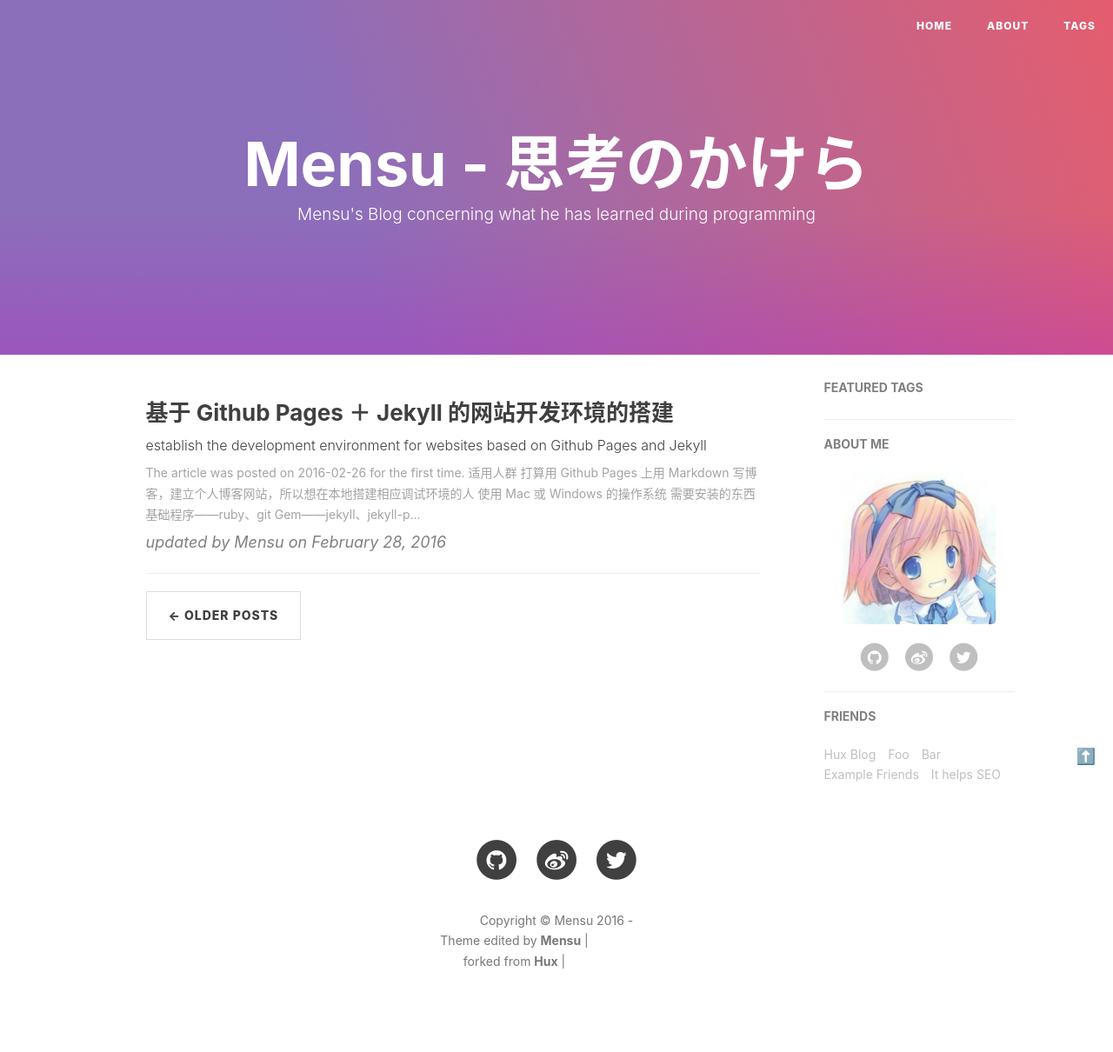
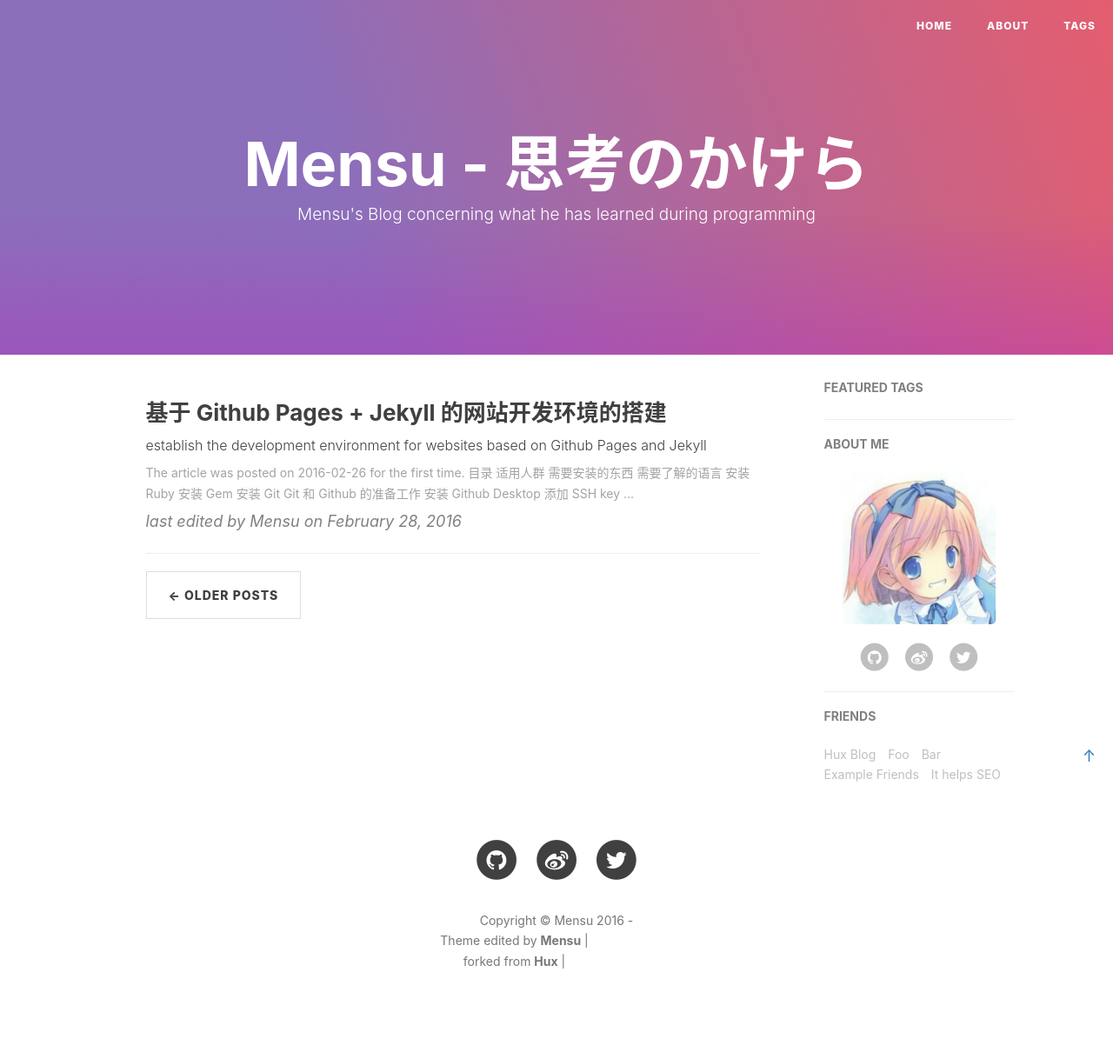
Before and after one commit to Mensu/mensu.github.io, a Jekyll site: the page built from index.html, in a window 1280 px wide. Shown: the whole page at 87% size. Built offline with Jekyll 4.4.1, drawn with Linux system fonts in a browser that asks for light colours; nearby versions of some CDN libraries; the list of posts is cut into pages by our own code; comment, search, counter and statistics services are not loaded; grey boxes are pictures that could not be loaded.

Commit message:
"last edited"; new windows to open links
updated → last edited; make links in posts opened in a new window when
clicked on

````diff
--- a/_includes/nav.html
+++ b/_includes/nav.html
@@ -37,7 +37,7 @@
 </nav>
 
 <div class="go-top">
-<a class="navbar-brand" href="#">⬆️</a>
+<a class="navbar-brand" href="#">↑</a>
 </div>
 
 <script>
--- a/_layouts/post.html
+++ b/_layouts/post.html
@@ -23,7 +23,7 @@
         {% comment %} if page.subtitle {% endcomment %}
         <h2 class="subheading">{{ page.subtitle }}</h2>
         {% comment %} endif {% endcomment %}
-        <span class="meta">updated by {% if page.author %}{{ page.author }}{% else %}{{ site.title }}{% endif %} on {{ page.update-date | date: "%B %-d, %Y" }}</span>
+        <span class="meta">last edited by {% if page.author %}{{ page.author }}{% else %}{{ site.title }}{% endif %} on {{ page.update-date | date: "%B %-d, %Y" }}</span>
       </div>
     </div>
   </div>
--- a/_posts/2016-02-26-establish-development-environment-for-website-based-on-Github-Pages-and-Jekyll.md
+++ b/_posts/2016-02-26-establish-development-environment-for-website-based-on-Github-Pages-and-Jekyll.md
@@ -1,6 +1,6 @@
 ---
 layout: post
-title: "基于 Github Pages ＋ Jekyll 的网站开发环境的搭建"
+title: "基于 Github Pages + Jekyll 的网站开发环境的搭建"
 description: "自己搭建本网站时的经验"
 subtitle: "establish the development environment for websites based on Github Pages and Jekyll"
 create-date: 2016-02-26
@@ -8,14 +8,29 @@
 header-img: ""
 author: "Mensu"
 tags:
-    - 经验
+    - 搭建开发环境
 ---
 
-The article was posted on <i>{{ page.create-date | date: "%Y-%m-%-d" }}</i> for the first time.
+> The article was posted on **{{ page.create-date | date: "%Y-%m-%-d" }}** for the first time.
+
+# 目录
+
+1. [适用人群](#section-1)
+2. [需要安装的东西](#section-2)
+3. [需要了解的语言](#section-3)
+4. [安装 Ruby](#ruby)
+5. [安装 Gem](#gem)
+6. [安装 Git](#git)
+7. [Git 和 Github 的准备工作](#git--github-)
+   1. [安装 Github Desktop](#github-desktop)
+   2. [添加 SSH key](#ssh-key)
+8. [进入调试环境](#seciton-4)
+9. [kramdown 语法](#kramdown)
+10. [Liquid 常用语法](#liquid)
 
 # 适用人群
 
-- 打算用 [Github Pages](https://pages.github.com) 上用 Markdown 写博客，建立个人博客网站，所以想在本地搭建相应调试环境的人
+- 打算在 [Github Pages](https://pages.github.com){:target="_blank"} 上用 Markdown 写博客，建立个人博客网站，所以想在本地搭建相应调试环境的人
 - 使用 Mac 或 Windows 的操作系统
 
 # 需要安装的东西
@@ -39,20 +54,20 @@
 
 Windows 上：
 
-- 到 [rubyinstaller.org](http://rubyinstaller.org) 下载安装包（可能被封了）。也可以自行在网上找安装包
+- 到 [rubyinstaller.org](http://rubyinstaller.org){:target="_blank"} 下载安装包（可能被封了）。也可以自行在网上找安装包
 - 安装时最好选中 “Add Ruby executables to your PATH”：
 
 ![add Ruby executables to the user environment variable Path](http://7xrahq.com1.z0.glb.clouddn.com/establish-development-environment-add-Ruby%20executables-to-the-user-environment-variable-Path.png)
 
 或添加以下路径到环境变量 Path 中（注意换成自己安装时选的安装目录）
 
-~~~
+~~~plain
 C:\Ruby22-x64\bin
 ~~~
 
 安装完成后，打开 cmd / 终端，就能直接输入 Ruby 命令了
 
-**注意**，中国用户最好使用淘宝提供的 Gems 镜像源，参见 [ruby.taobao.org](https://ruby.taobao.org) ，否则待会儿安装 Gem 时可能会出现
+**注意**，在中国最好使用淘宝提供的 Gems 镜像源，参见 [ruby.taobao.org](https://ruby.taobao.org){:target="_blank"} ，否则待会儿安装 Gem 时可能会出现
 
 > ERROR:  While executing gem ... (Gem::RemoteFetcher::FetchError)
 &nbsp;&nbsp;&nbsp;&nbsp;Errno::ECONNRESET: An existing connection was forcibly closed by the remote host. - SSL_connect (https://api.rubygems.org/quick/Marshal.4.8/jekyll-3.1.2.gemspec.rz)
@@ -61,7 +76,7 @@
 
 解决方法，简单来说，就是输入这句然后回车
 
-~~~
+~~~ruby
 gem sources --add https://ruby.taobao.org/ --remove https://rubygems.org/
 ~~~
 
@@ -79,7 +94,7 @@
 Mac 上和 Windows 上的安装命令大同小异
 Mac 上是在 `$` 后面输入 `sudo 命令`（回车后还要输 Mac 的密码，密码不回显，输完回车即可）：
 
-~~~
+~~~ruby
 ...$ sudo gem install jekyll
 ~~~
 
@@ -87,29 +102,29 @@
 
 Windows 上直接：
 
-~~~
+~~~ruby
 ...>gem install jekyll
 ~~~
 
 ![gem install jekyll in Windows](http://7xrahq.com1.z0.glb.clouddn.com/establish-development-environment-gem-install-jekyll-in-Windows.png)
 
-安装所需的 2 个 Gem ，用的是下面的命令（再按照不同平台修改）
+安装所需的 2 个 Gem ，用的是下面的命令（Mac 上要加`sudo`，下同）
 
-~~~
+~~~ruby
 gem install jekyll jekyll-paginate
 ~~~
 
-![gem install jekyll jekyll-paginate in Windows](http://7xrahq.com1.z0.glb.clouddn.com/establish-development-environment-gem-install-jekyll-jekyll-paginate-in-Windows.png)
+![gem install jekyll jekyll-paginate in Windows](http://7xrahq.com1.z0.glb.clouddn.com/establish-development-environment-gem-install-jekyll-and-jekyll-paginate-in-Windows.png)
 
 - jekyll 是用来依照模板生成网站的，是 Github Pages 的基础
-- jekyll-paginate 是 paginate 属性用的，可以用来生成博客文章的预览
+- jekyll-paginate 是 paginate 属性用的，可以用来显示文章列表、文章摘要
 
 # 安装 Git
 
-- 到 [git-scm.com/download](http://git-scm.com/download) 下载 Git 安装包并安装
+- 到 [git-scm.com/download](http://git-scm.com/download){:target="_blank"} 下载 Git 安装包并安装
 - Windows 上还要将以下路径加入环境变量 Path 中（注意换成自己安装时选的安装目录）
 
-~~~
+~~~plain
 C:\Program Files\Git\bin
 C:\Program Files\Git\mingw64\libexec\git-core
 ~~~
@@ -118,13 +133,13 @@
 
 # Git 和 Github 的准备工作
 
-我们可以用 Git 命令来操作，也可以用 Github 的图形化界面。我比较懒，选后者。
+我们可以用 Git 命令来操作，也可以用 Github Desktop 的图形化界面。我比较懒，选后者。
 
 ## 安装 Github Desktop
 
 Mac 下：
 
-- 在 [Github Pages](https://pages.github.com) 中的 “What git client are you using?” 下选择 “I don't know”，下面就会出现下载按钮，下载完安装即可
+- 在 [Github Pages](https://pages.github.com){:target="_blank"} 中的 “What git client are you using?” 下选择 “I don't know”，下面就会出现下载按钮，下载完安装即可
 
 ![get download button of Github Desktop for Mac](http://7xrahq.com1.z0.glb.clouddn.com/establish-development-environment-get-download-button-of-Github-Desktop-for-Mac.png)
 
@@ -138,21 +153,21 @@
 
 如果使用的是 Github Desktop，这一步就可以省略了。参见
 
-1. [Generating a new SSH key and adding it to the ssh-agent](https://help.github.com/articles/generating-a-new-ssh-key-and-adding-it-to-the-ssh-agent)
-2. [Adding a new SSH key to your GitHub account](https://help.github.com/articles/adding-a-new-ssh-key-to-your-github-account)
+1. [Generating a new SSH key and adding it to the ssh-agent](https://help.github.com/articles/generating-a-new-ssh-key-and-adding-it-to-the-ssh-agent){:target="_blank"}
+2. [Adding a new SSH key to your GitHub account](https://help.github.com/articles/adding-a-new-ssh-key-to-your-github-account){:target="_blank"}
 
 简单来说，首先要先有个 Github 账号，记住注册时用的用户名和邮箱
 
-在 Git Bash / 终端 下输入（Windows下右键-粘贴）
+在 **Git Bash** / 终端 下输入（在 Windows 下粘贴要 右键-粘贴）
 
-~~~
+~~~git
 git config --global user.name "Github 用户名"
 git config --global user.email "注册 Github 时用的邮箱"
 ~~~
 
 接下来生成 SSH key
 
-~~~
+~~~plain
 ssh-keygen -t rsa -b 4096 -C "注册 Github 时用的邮箱"
 ~~~
 
@@ -167,7 +182,7 @@
 接着，将 SSH key 复制到剪贴板：打开 cmd / 终端，
 Mac 上输入
 
-~~~
+~~~plain
 pbcopy < ~/.ssh/id_rsa.pub
 ~~~
 
@@ -175,7 +190,7 @@
 
 Windows 上输入
 
-~~~
+~~~plain
 clip < %userprofile%\.ssh\id_rsa.pub
 ~~~
 
@@ -188,32 +203,36 @@
 
 ![copy SSH key to clipborad in Windows manually](http://7xrahq.com1.z0.glb.clouddn.com/establish-development-environment-copy-SSH-key-to-clipborad-in-Windows-manually.png)
 
-最后上 [Github 设置](https://github.com/settings/ssh)，在 Settings - SSH keys 页面中，点击 New SSH key，添加剪贴板里的内容即可
+最后上 [Github 设置](https://github.com/settings/ssh){:target="_blank"}，在 Settings - SSH keys 页面中，点击 New SSH key，添加剪贴板里的内容即可
 
 ![add SSH key on Github Settings](http://7xrahq.com1.z0.glb.clouddn.com/establish-development-environment-settings.png)
 
 # 进入调试环境
 
-打开 cmd / 终端，用 cd 命令等方式访问网站文件所在的本地文件夹，输入
+首先，要确保有一个名为 用户名.github.io 的 repository 。可以 fork 别人的网站，也可以自己建一个。记得把它 clone 到本地
 
-~~~
+然后打开 cmd / 终端，用 cd 命令等方式访问这个本地文件夹，输入
+
+~~~ruby
 git checkout master
 jekyll serve
 ~~~
 
-即可通过在浏览器访问 localhost:4000 来访问我们的网站了。master 可以换成其他 branch 的名字。如果是使用 master 这个 branch，可以不输 `git checkout master` ，直接 `jekyll serve`
+即可通过在浏览器访问 localhost:4000 来访问我们的网站了。master 可以换成其他分支（branch）的名字。如果是使用 master 这个分支，可以不 `git checkout master` ，直接 `jekyll serve`
 
 ![jekyll serve](http://7xrahq.com1.z0.glb.clouddn.com/establish-development-environment-jekyll-serve.png)
 
 # kramdown 语法
 
-参见 [kramdown.gettalong.org/syntax.html](http://kramdown.gettalong.org/syntax.html)
+参见 [kramdown.gettalong.org/syntax.html](http://kramdown.gettalong.org/syntax.html){:target="_blank"}
 
 和一般的 Markdown 相比，主要有以下几点需要注意：
 
-- kramdown 中代码块必须使用三个波浪号
+- kramdown 中代码块必须使用三个波浪号 `~~~`，而且 `~~~` 上面要空一行
 
-~~~
+~~~markdown
+...其他文字
+
  ~~~
  高亮的代码块
  ~~~
@@ -221,7 +240,7 @@
 
 不识别三个反引号
 
-~~~
+~~~markdown
  ```
  代码块无法高亮
  ```
@@ -229,29 +248,37 @@
 
 行内代码用两个反引号
 
-~~~
+~~~markdown
 `行内代码`
 ~~~
 
-因为 rouge 语法高亮是等到页面加载完以后才进行的，所以希望页面一打开就有一点高亮效果的话，建议在 \<head\> 标签中加入
+因为 rouge 语法高亮不是在一开始就进行的，所以希望页面一打开就有一点高亮效果的话，建议在 \<head\> 标签中加入
 
-~~~
+~~~html
 <link rel="stylesheet" href="/css/syntax.css">
 ~~~
 
-其中的 css 文件来源于 [syntax.css](https://github.com/mojombo/tpw/blob/master/css/syntax.css)
-另外参见 [修改 syntax.css](http://stackoverflow.com/questions/11093233/how-to-support-scrolling-when-using-pygments-with-jekyll)
+其中的 css 文件来源于 [syntax.css](https://github.com/mojombo/tpw/blob/master/css/syntax.css){:target="_blank"}
+另外参见 [修改 syntax.css](http://stackoverflow.com/questions/11093233/how-to-support-scrolling-when-using-pygments-with-jekyll){:target="_blank"}
+
+- 引用：`>` 上面要空一行
+
+~~~markdown
+...其他文字
+
+>quote
+~~~
 
 - 标题：#空格标题内容
 
-~~~
+~~~markdown
 # h1
 ## h2
 ~~~
 
 - 换行：空开一行或者在上一行的末尾加两个空格，两种方式效果不同
 
-~~~
+~~~markdown
 the first line
 
 a second line
@@ -262,13 +289,19 @@
 a second line
 ~~~
 
+- 链接：在链接后面加 `{:target="_blank"}` 实现从新窗口打开链接
+
+~~~markdown
+![a link](http://google.com){:target="_blank"}
+~~~
+
 - 没有 [TOC]
 
 # Liquid 常用语法
 
-Jekyll 这玩意用到了 Liquid 的语法（用大括号围起来的语句），可以制作网页的模板
+Jekyll 这玩意用到了 Liquid（用大括号围起来的语句），可以制作网页的模板
 
-具体参见 [Jekyll 官方文档](https://jekyllrb.com/docs/home/) 和 [Liquid 官方文档](https://github.com/Shopify/liquid/wiki/Liquid-for-Designers)
+具体参见 [Jekyll 官方文档](https://jekyllrb.com/docs/home/){:target="_blank"} 和 [Liquid 官方文档](https://github.com/Shopify/liquid/wiki/Liquid-for-Designers){:target="_blank"}
 
 在 Liquid 中，`{% raw %}{% xx %}{% endraw %}` 用来实现一些功能，如 `{% raw %}{% assign x = site.title %}{% endraw %}`；而 `{% raw %}{{ xxx }}{% endraw %}` 相当于 print xxx
 
@@ -276,7 +309,7 @@
 
 - _includes 文件夹：配合 `{% raw %}{% include xx %}{% endraw %}` 语句（像 C 里的 #include ），例如
 
-~~~
+~~~html
 <!-- /index.html 中 -->
 <html>
   {% raw %}{% include index-head.html %}{% endraw %}
@@ -348,7 +381,7 @@
 
 最终生成的 article1.html 是
 
-~~~
+~~~html
 <html>
   <head>
     ...
@@ -377,7 +410,7 @@
 
 html 或 md 文件可以定义局部变量。局部变量放在两个`---`之间，例如 md 文件最上方可以设置所使用的 layout 以及 title 局部变量
 
-~~~
+~~~markdown
 ---
 layout: post-A
 title: My first Article
@@ -391,7 +424,7 @@
 
 局部变量 title 通过 `page.title` 访问
 
-~~~
+~~~html
 <!-- /_layouts/post-A.html 中 -->
 <html>
   <head>
@@ -412,7 +445,7 @@
 
 设置：
 
-~~~
+~~~yaml
 title: My Blog
 ~~~
 
@@ -420,7 +453,7 @@
 
 设置：
 
-~~~
+~~~yaml
 authors:
   - Mensu:
       - name: Mensu
@@ -433,7 +466,7 @@
 
 数据结构，通过 `site.authors.Mensu.name` 得到 "Mensu"。或者在 for 循环
 
-~~~
+~~~liquid
 {% raw %}{% for item in site.authors.Mensu %}
   {{ item.email }}
 {% endfor %}{% endraw %}
@@ -441,11 +474,11 @@
 
 中，通过 `item.email` 获得 "yxshw55@qq.com"
 
-具体参见 [jekyllrb.com/docs/variables](https://jekyllrb.com/docs/variables/)
+具体参见 [jekyllrb.com/docs/variables](https://jekyllrb.com/docs/variables/){:target="_blank"}
 
 此外，还有一些推荐设置
 
-~~~
+~~~yaml
 markdown: kramdown
 kramdown:
   input: GFM
@@ -456,9 +489,9 @@
 第三行 `input: GFM` 指定使用 Github Flavored Markdown
 第四行 `syntax_highlighter: rouge` 指定使用 Github 默认的语法高亮器
 
-~~~
+~~~yaml
 gems: [jekyll-paginate]
 paginate: 5
 ~~~
 
-用 paginate 可以实现显示文章列表、文章摘要等功能。具体参见 [jekyllrb.com/docs/pagination](https://jekyllrb.com/docs/pagination/)
+用 paginate 可以实现显示文章列表、文章摘要等功能。具体参见 [jekyllrb.com/docs/pagination](https://jekyllrb.com/docs/pagination/){:target="_blank"}
--- a/index.html
+++ b/index.html
@@ -16,7 +16,7 @@
     </div>
     <p class="post-content-preview">{{ post.content | strip_html | truncate:200 }}</p>
   </a>
-  <p class="post-meta">updated by <span class="author">{% if post.author %}{{ post.author }}{% else %}{{ site.title }}{% endif %}</span> on {{ post.update-date | date: "%B %-d, %Y" }}</p>
+  <p class="post-meta">last edited by <span class="author">{% if post.author %}{{ post.author }}{% else %}{{ site.title }}{% endif %}</span> on {{ post.update-date | date: "%B %-d, %Y" }}</p>
 </div>
 <hr>
 {% endfor %}
````
Also changed, not shown: _posts/2016-02-20-merge-sort.md (+2 -2 lines), _posts/2016-02-21-fix-broken-taskbar-icons-of-Adobe-Acrobat-DC-or-Adobe-Reader-in-Windows.md (+1 -1 lines).
